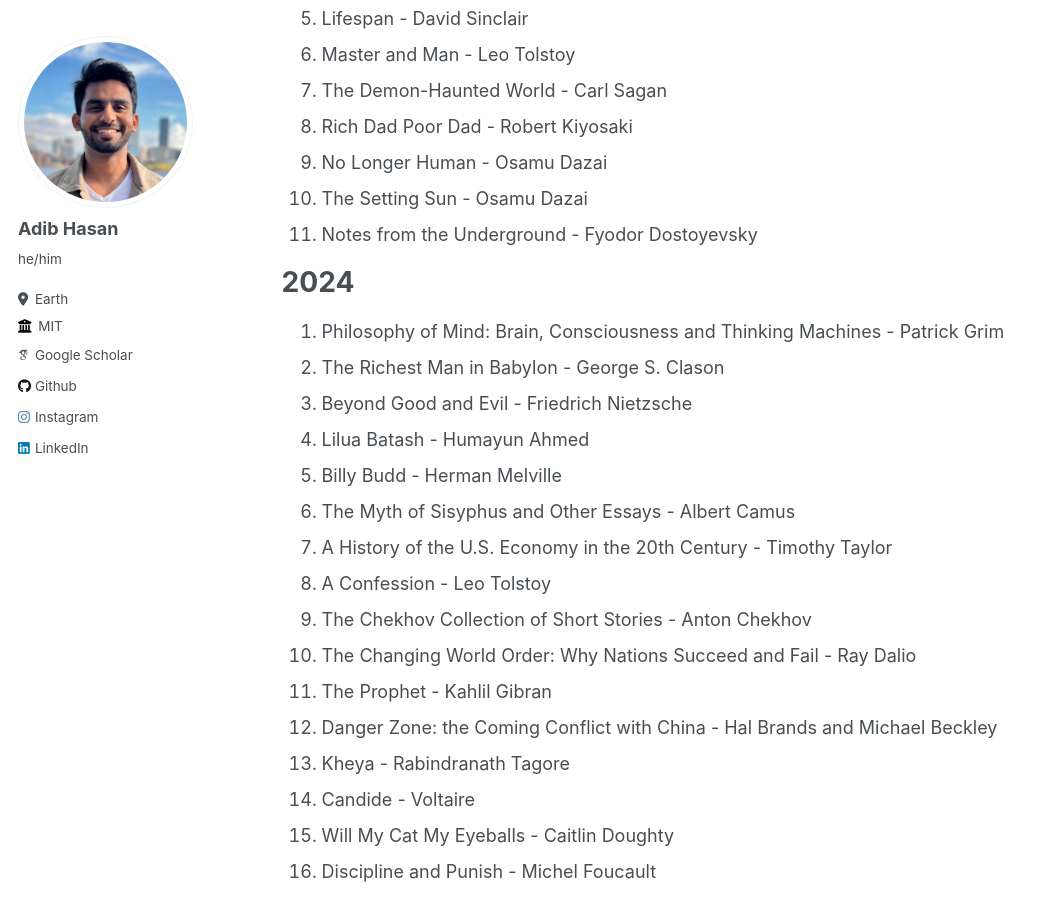
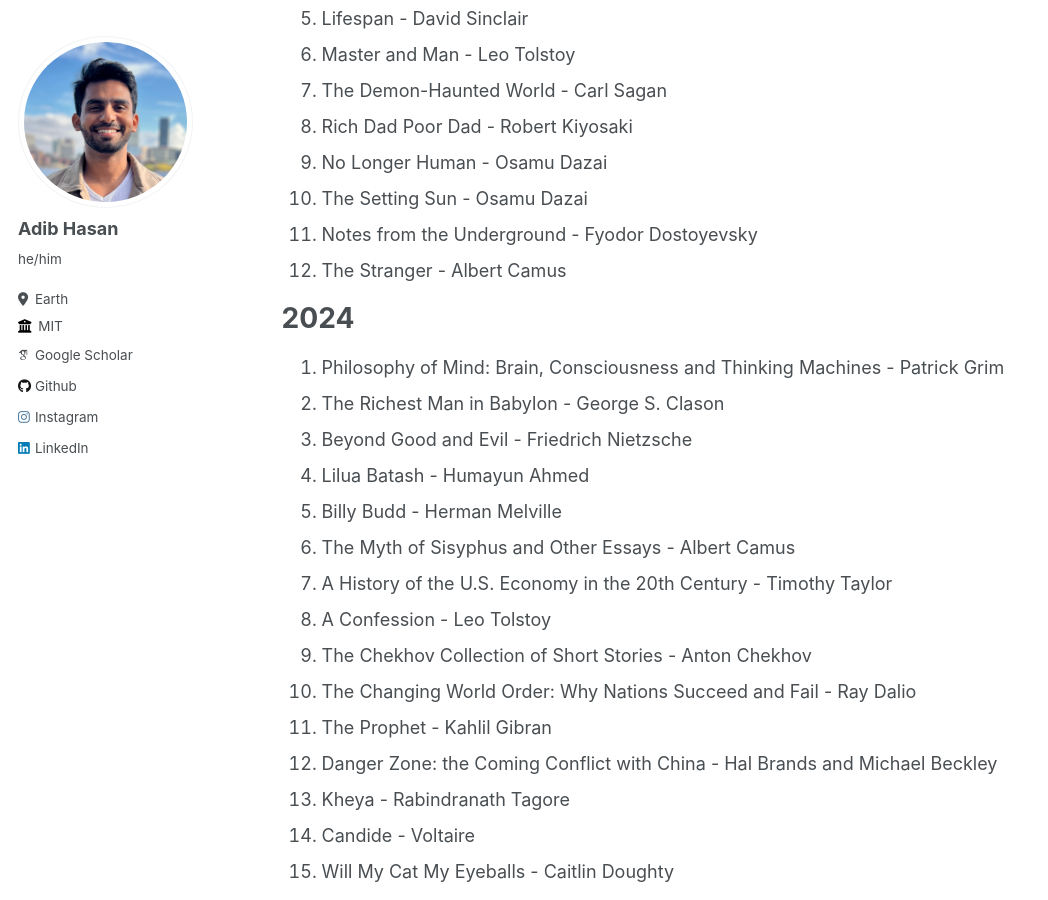
Before and after one commit to Neehan/neehan.github.io, a Jekyll site: the page built from _pages/reading.md, in a window 1280 px wide and 900 px high, scrolled down 479 px. Shown: the whole window, without its empty margins (0-1048 px from the left). Built offline with Jekyll 4.4.1, drawn with Linux system fonts in a browser that asks for light colours; some web fonts are replaced.

Commit message:
Update reading.md

```diff
--- a/_pages/reading.md
+++ b/_pages/reading.md
@@ -19,6 +19,7 @@ Here is what I am currently reading:
 9. No Longer Human - Osamu Dazai
 10. The Setting Sun - Osamu Dazai
 11. Notes from the Underground - Fyodor Dostoyevsky
+12. The Stranger - Albert Camus
 
 # 2024
 1. Philosophy of Mind: Brain, Consciousness and Thinking Machines - Patrick Grim
```
